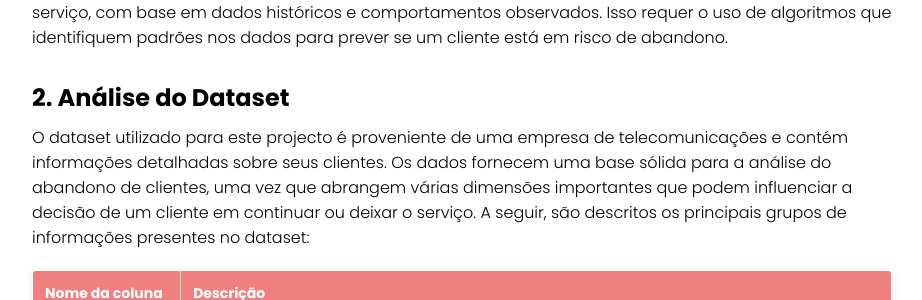
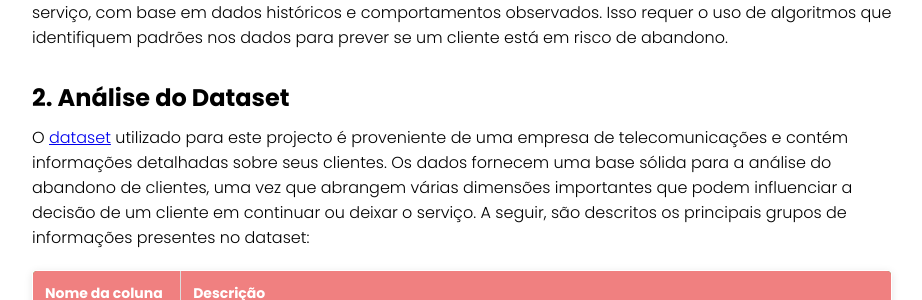
Before and after one commit to nielsero/customer-churn-machine-learning, a plain HTML site: page index.html in a window 1280 px wide. Shown: the part 808-1108 px from the top of the page, without its empty margins (178-1100 px from the left). Drawn offline with Linux system fonts and the light colour scheme.

Commit message:
Add link

```diff
--- a/index.html
+++ b/index.html
@@ -46,7 +46,13 @@
 
         <h2 class="mt-30">2. Análise do Dataset</h2>
         <p class="mt-10">
-          O dataset utilizado para este projecto é proveniente de uma empresa de
+          O
+          <a
+            href="https://www.kaggle.com/datasets/blastchar/telco-customer-churn"
+            target="_blank"
+            >dataset</a
+          >
+          utilizado para este projecto é proveniente de uma empresa de
           telecomunicações e contém informações detalhadas sobre seus clientes.
           Os dados fornecem uma base sólida para a análise do abandono de
           clientes, uma vez que abrangem várias dimensões importantes que podem
```
